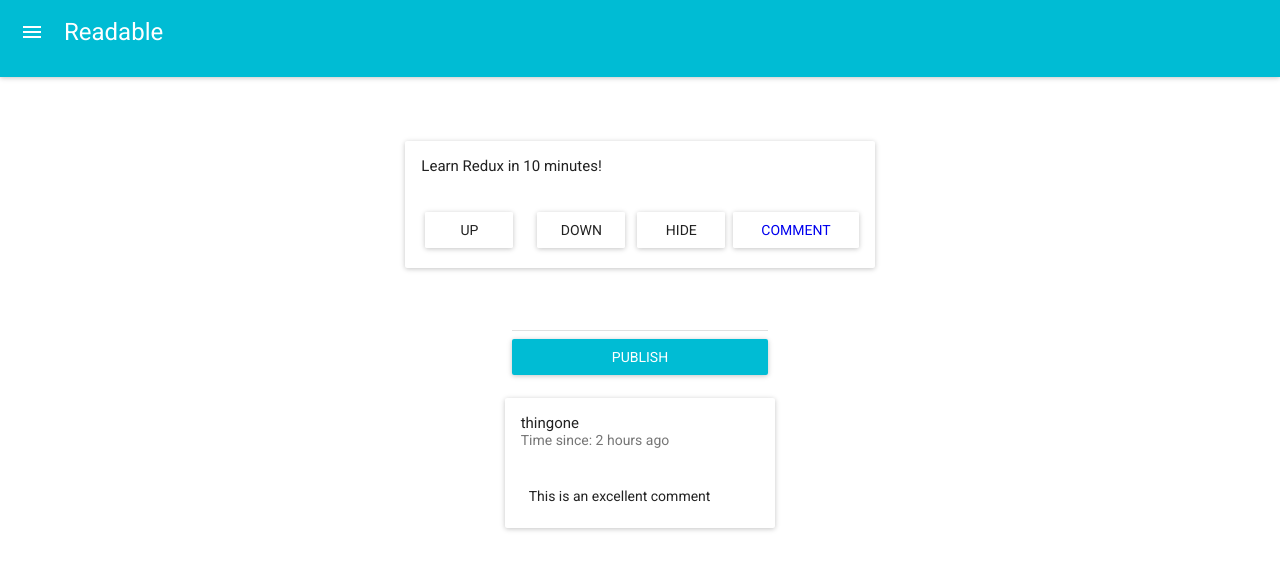
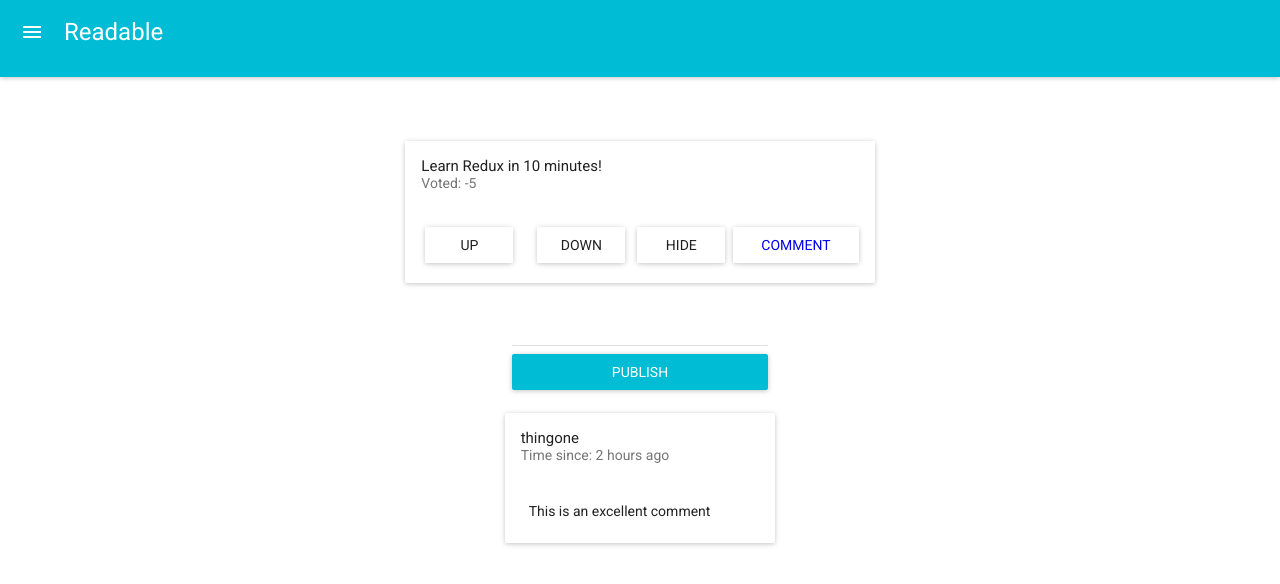
Before and after one commit to carlinhop/readable_udacity_react, a React (Create React App) app: page /post/6ni6ok3ym7mf1p33lnez in a window 1280 px wide. Shown: the top 584 px of the page. Built offline with nearby package versions, Linux system fonts and the light colour scheme; no server answers.

Commit message:
Added voted sted score  to Post

```diff
--- a/src/components/Post.js
+++ b/src/components/Post.js
@@ -18,7 +18,12 @@ class Post extends Component {
       <div className="post">
         <Card>
           <CardHeader
-            title={this.props.post ? this.props.post.title : "Default Title"}
+            title={this.props.post ? this.props.post.title : "Default title"}
+            subtitle={
+              this.props.post
+                ? "Voted: " + this.props.post.voteScore
+                : "Default subtitle"
+            }
           />
           <CardActions>
             <RaisedButton label="up" style={style} />
--- a/src/reducers/reducer.js
+++ b/src/reducers/reducer.js
@@ -2,7 +2,7 @@ const initialData = [
   {
     id: "8xf0y6ziyjabvozdd253nd",
     timestamp: 1467166872634,
-    title: "Initial state -- >Udacity is the best place to learn React",
+    title: "Initial state --> Udacity is the best place to learn React",
     body: "Everyone says so after all.",
     author: "thingtwo",
     category: "react",
```
